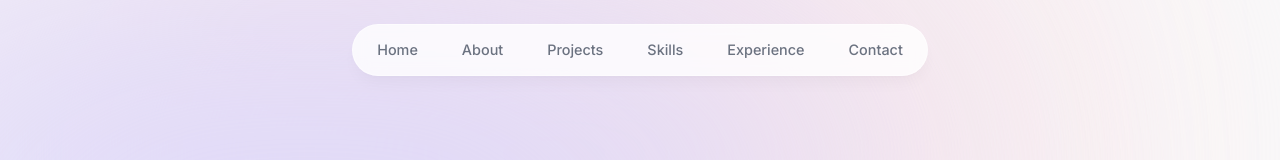
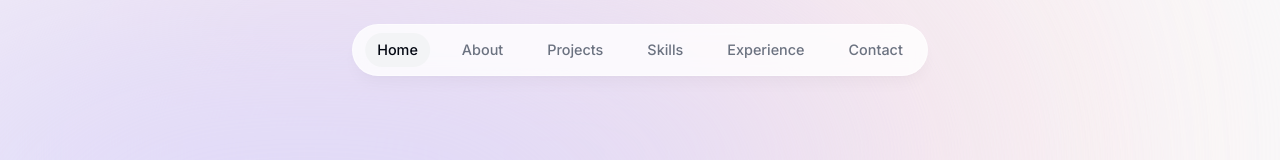
Before and after one commit to juanmariiaa/portfolio, a Next.js app: page / in a window 1280 px wide. Shown: the top 160 px of the page. Built offline with nearby package versions, Linux system fonts and the light colour scheme.

Commit message:
Implementacion de active section para el header

```diff
--- a/app/layout.tsx
+++ b/app/layout.tsx
@@ -2,6 +2,7 @@ import type { Metadata } from "next";
 import { Inter } from "next/font/google";
 import "./globals.css";
 import Header from "@/components/header";
+import ActiveSectionContextProvider from "@/context/active-section-context";
 
 const inter = Inter({ subsets: ["latin"] });
 
@@ -22,8 +23,10 @@ export default function RootLayout({
       >
         <div className="bg-[#fbe2e3] absolute top-[-6rem] -z-10 right-[11rem] h-[31.25rem] w-[31.25rem] rounded-full blur-[10rem] sm:w-[68.75rem] dark:bg-[#946263]"></div>
         <div className="bg-[#dbd7fb] absolute top-[-1rem] -z-10 left-[-35rem] h-[31.25rem] w-[50rem] rounded-full blur-[10rem] sm:w-[68.75rem] md:left-[-33rem] lg:left-[-28rem] xl:left-[-15rem] 2xl:left-[-5rem] dark:bg-[#676394]"></div>
-        <Header />
-        {children}
+        <ActiveSectionContextProvider>
+          <Header />
+          {children}
+        </ActiveSectionContextProvider>
       </body>
     </html>
   );
--- a/components/about.tsx
+++ b/components/about.tsx
@@ -1,6 +1,7 @@
 import React from "react";
 
 export default function About() {
+
   return (
     <section
       id="about"
--- a/components/header.tsx
+++ b/components/header.tsx
@@ -1,18 +1,19 @@
 "use client";
 
-import React, { useState } from "react";
+import React, { useContext, useState } from "react";
 import { motion } from "framer-motion";
 import { links } from "@/lib/data";
 import Link from "next/link";
 import clsx from "clsx";
+import { useActiveSectionContext } from "@/context/active-section-context";
 
 export default function Header() {
-  const [activeSection, setActiveSection] = useState("home");
+  const { activeSection, setActiveSection } = useActiveSectionContext();
 
   return (
     <header className="z-[999] relative">
       <motion.div
-        className="fixed top-0 left-1/2 h-[4.5rem] w-full rounded-none border border-white border-opacity-40 bg-white bg-opacity-80 shadow-lg shadow-black/[0.03] backdrop-blur-[0.5rem] sm:top-6 sm:h-[3.25rem] sm:w-[36rem] sm:rounded-full dark:bg-gray-950 dark:border-black/40 dark:bg-opacity-75"
+        className="fixed top-0 left-1/2 h-[4.5rem] w-full rounded-none border border-white border-opacity-40 bg-white bg-opacity-80 shadow-lg shadow-black/[0.03] backdrop-blur-[0.5rem] sm:top-6 sm:h-[3.25rem] sm:w-[36rem] sm:rounded-full"
         initial={{ y: -100, x: "-50%", opacity: 0 }}
         animate={{ y: 0, x: "-50%", opacity: 1 }}
       ></motion.div>
@@ -28,7 +29,7 @@ export default function Header() {
             >
               <Link
                 className={clsx(
-                  "flex w-full items-center justify-center px-3 py-3 hover:text-gray-950 transition dark:text-gray-500 dark:hover:text-gray-300",
+                  "flex w-full items-center justify-center px-3 py-3 hover:text-gray-950 transition",
                   {
                     "text-gray-950": activeSection === link.name,
                   }
@@ -42,7 +43,7 @@ export default function Header() {
 
                 {link.name === activeSection && (
                   <motion.span
-                    className="bg-gray-100 rounded-full absolute inset-0 -z-10 dark:bg-gray-800"
+                    className="bg-gray-100 rounded-full absolute inset-0 -z-10"
                     layoutId="activeSection"
                     transition={{
                       type: "spring",
--- /dev/null
+++ b/context/active-section-context.tsx
@@ -0,0 +1,35 @@
+"use client"
+
+import { useState, createContext, useContext } from "react";
+import React from 'react'
+import { links } from "@/lib/data";
+
+type SectionName = typeof links[number]["name"];
+type ActiveSectionContextProviderProps = {
+    children: React.ReactNode;
+}
+type ActiveSectionContextType = {
+    activeSection: SectionName;
+    setActiveSection: React.Dispatch<React.SetStateAction<SectionName>>;
+}
+
+export const ActiveSectionContext = createContext<ActiveSectionContextType | null>(null);
+
+export default function ActiveSectionContextProvider({ children }: ActiveSectionContextProviderProps) {
+    const [activeSection, setActiveSection] = useState<SectionName>("Home");
+
+
+    return <ActiveSectionContext.Provider value={{
+        activeSection,
+        setActiveSection,
+    }}>{children}</ActiveSectionContext.Provider>;
+}
+
+
+export function useActiveSectionContext() {
+    const context = useContext(ActiveSectionContext);
+    if (context === null) {
+        throw new Error("useActiveSectionContext must be used within an ActiveSectionContextProvider");
+    }
+    return context;
+}
--- a/package.json
+++ b/package.json
@@ -14,7 +14,8 @@
     "next": "15.1.4",
     "react": "^19.0.0",
     "react-dom": "^19.0.0",
-    "react-icons": "^5.4.0"
+    "react-icons": "^5.4.0",
+    "react-intersection-observer": "^9.15.0"
   },
   "devDependencies": {
     "@eslint/eslintrc": "^3",
```
Also changed, not shown: 1 other file (tests, documents, lock files or other folders).
